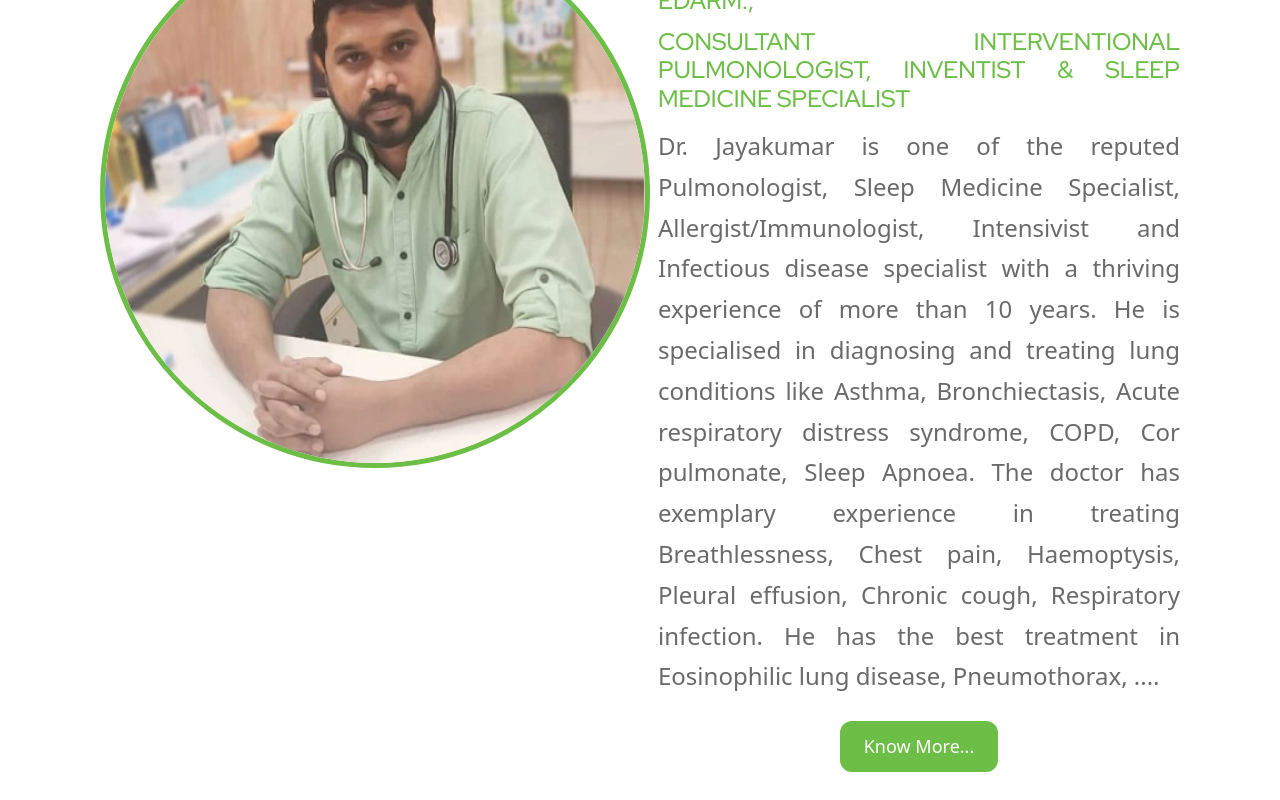
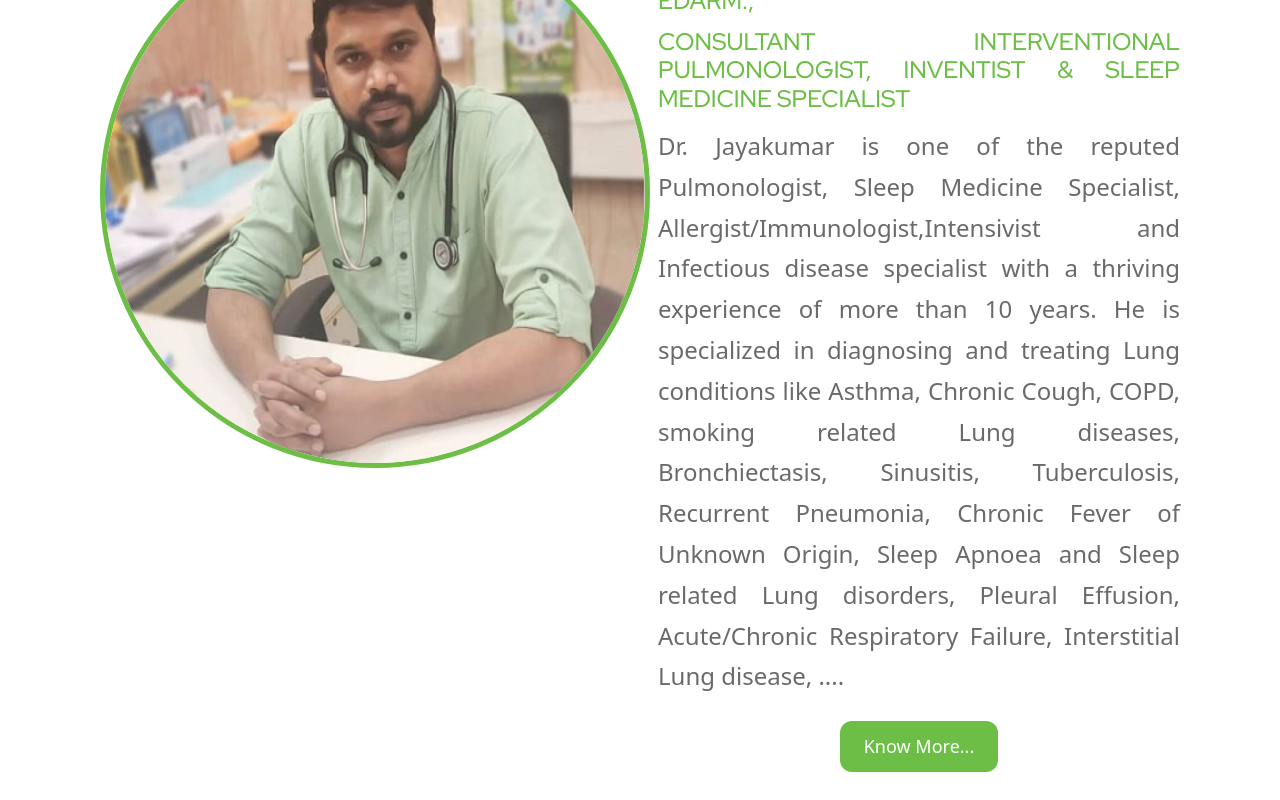
Before and after one commit to 1sh4sk/drjkpulmo, a React (Create React App) app: page / in a window 1280 px wide. Shown: the part 1080-1880 px from the top of the page. Built offline with nearby package versions, Linux system fonts and the light colour scheme.

Commit message:
corrected the about specialist content in home page

```diff
--- a/src/components/LandingPage.jsx
+++ b/src/components/LandingPage.jsx
@@ -30,7 +30,7 @@ function LandingPage() {
                                 EDARM.,
                             </h2>
                             <h2>CONSULTANT INTERVENTIONAL PULMONOLOGIST, INVENTIST & SLEEP MEDICINE SPECIALIST</h2>
-                            <p>Dr. Jayakumar is one of the reputed Pulmonologist, Sleep Medicine Specialist, Allergist/Immunologist, Intensivist and Infectious disease specialist with a thriving experience of more than 10 years. He is specialised in diagnosing and treating lung conditions like Asthma, Bronchiectasis, Acute respiratory distress syndrome, COPD, Cor pulmonate, Sleep Apnoea. The doctor has exemplary experience in treating Breathlessness, Chest pain, Haemoptysis, Pleural effusion, Chronic cough, Respiratory infection. He has the best treatment in Eosinophilic lung disease, Pneumothorax,  ....</p>
+                            <p>Dr. Jayakumar is one of the reputed Pulmonologist, Sleep Medicine Specialist, Allergist/Immunologist,Intensivist and Infectious disease specialist with a thriving experience of more than 10 years. He is specialized in diagnosing and treating Lung conditions like Asthma, Chronic Cough, COPD, smoking related Lung diseases, Bronchiectasis, Sinusitis, Tuberculosis, Recurrent Pneumonia, Chronic Fever of Unknown Origin, Sleep Apnoea and Sleep related Lung disorders, Pleural Effusion, Acute/Chronic Respiratory Failure, Interstitial Lung disease, ....</p>
                             <div className="about-btn"><Link to="/AboutSpecialist"><button type="button" className="btn btn-primary btn-lg">Know More...</button></Link></div>
 
                         </div>
--- a/src/components/ReachUs.jsx
+++ b/src/components/ReachUs.jsx
@@ -26,7 +26,7 @@ function ReachUs() {
                         </div>
                         <div className="text">
                             <h4>Visit Our Clinic:</h4>
-                            <p>Dr Adhi Polyclinic, 809, Junction Rd, College Nagar, VIrudhachalam, Tamil Nadu - 606 001</p>
+                            <p>Dr Adhi Polyclinic, 809, Junction Rd, College Nagar, Virudhachalam, Tamil Nadu - 606 001</p>
                         </div>
                     </div>
                     <div className="box">
```
